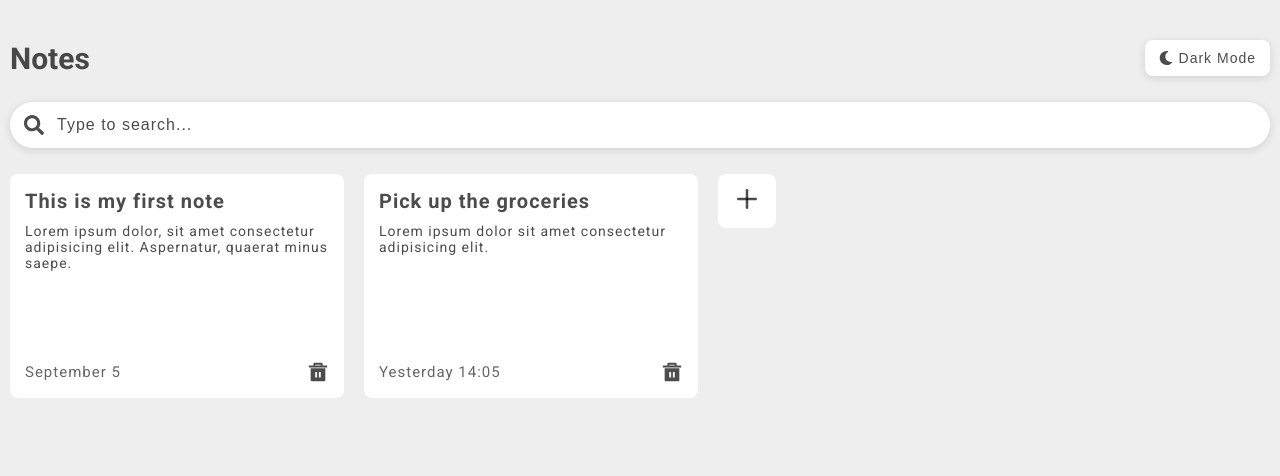
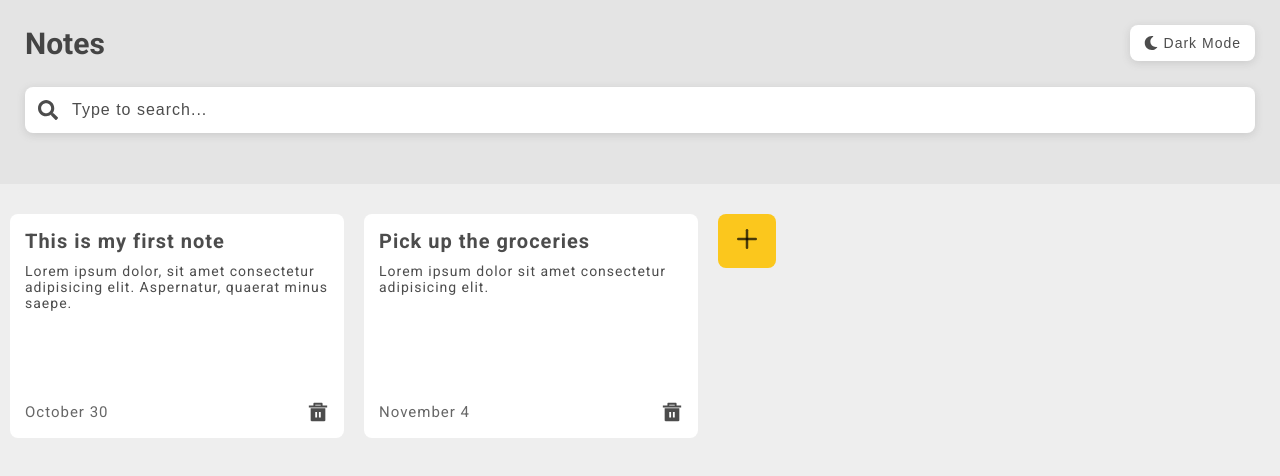
Before and after one commit to Webprojon/make-notes, a React (Vite) app: page / in a window 1280 px wide. Shown: the top 476 px of the page. Built offline with nearby package versions, Linux system fonts and the light colour scheme.

Commit message:
added current time format

```diff
--- a/src/components/AddNoteModal.jsx
+++ b/src/components/AddNoteModal.jsx
@@ -7,19 +7,67 @@ import { RiDeleteBin5Fill } from 'react-icons/ri';
 
 export default function AddNoteModal() {
   const dispatch = useDispatch();
+  const [character, setCharacter] = useState(0);
   const [noteTitle, setNoteTitle] = useState('');
   const [noteText, setNoteText] = useState('');
   const { notes } = useSelector((state) => state.global);
-
-  const handleDateGenerator = () => {
-    const today = new Date();
-    return `${today.getDate()}/${today.getMonth() + 1}/${today.getFullYear()}`;
-  };
 
   const handleIdGenerator = (prevNotes) => {
     if (prevNotes.length === 0) return 1;
     const maxId = Math.max(...prevNotes.map((note) => note.id));
     return maxId + 1;
+  };
+
+  const setCurrentTime = () => {
+    const today = new Date();
+    const yesterday = new Date(today);
+    yesterday.setDate(today.getDate() - 1);
+
+    const options = { month: 'long', day: 'numeric' };
+    const hours = String(today.getHours()).padStart(2, '0');
+    const minutes = String(today.getMinutes()).padStart(2, '0');
+
+    // localStorage'da saqlangan vaqtni o'qiymiz
+    const storedDate = localStorage.getItem('storedDate');
+    console.log(storedDate);
+
+    if (storedDate) {
+      const storedDateObj = new Date(storedDate);
+
+      // Bugungi sanani tekshiramiz
+      if (storedDateObj.toDateString() === today.toDateString()) {
+        return `Today ${hours}:${minutes}`;
+      }
+      // Kechagi sanani tekshiramiz
+      else if (storedDateObj.toDateString() === yesterday.toDateString()) {
+        return `Yesterday ${hours}:${minutes}`;
+      }
+      // 2 kundan ko'proq o'tgan sanalar uchun
+      else {
+        const formattedDate = new Intl.DateTimeFormat('en-US', options).format(
+          storedDateObj,
+        );
+        return `${formattedDate} ${hours}:${minutes}`;
+      }
+    } else {
+      // Agar localStorage bo'sh bo'lsa, hozirgi sanani saqlaymiz
+      localStorage.setItem('storedDate', today);
+      return `Today ${hours}:${minutes}`;
+    }
+  };
+
+  // Funksiyani chaqirib natijani olamiz
+  setCurrentTime();
+
+  const showCurrentTime = () => {
+    const today = new Date();
+    const options = { month: 'long' };
+    const day = today.getDate();
+    const month = new Intl.DateTimeFormat('en-US', options).format(today);
+    const hours = String(today.getHours()).padStart(2, '0');
+    const minutes = String(today.getMinutes()).padStart(2, '0');
+
+    return `${day} ${month} ${hours}:${minutes}`;
   };
 
   const handleAddNote = () => {
@@ -29,7 +77,7 @@ export default function AddNoteModal() {
           id: handleIdGenerator(notes),
           title: noteTitle,
           text: noteText,
-          date: handleDateGenerator(),
+          date: setCurrentTime(),
         }),
       );
 
@@ -41,8 +89,13 @@ export default function AddNoteModal() {
     }
   };
 
+  const handleTextArea = (e) => {
+    setNoteText(e.target.value);
+    setCharacter(e.target.value.length);
+  };
+
   return (
-    <section className="modal">
+    <main className="modal">
       <div onClick={() => dispatch(setIsOpenModal())} className="modal__head">
         <FaArrowLeftLong />
         <RiDeleteBin5Fill />
@@ -56,10 +109,12 @@ export default function AddNoteModal() {
           className="modal__add-input"
           onChange={(e) => setNoteTitle(e.target.value)}
         />
-        <p className="modal__current-time">30 October 8:42 | 0 characters</p>
+        <p className="modal__current-time">
+          {showCurrentTime()} Characters {character}
+        </p>
         <textarea
           value={noteText}
-          onChange={(e) => setNoteText(e.target.value)}
+          onChange={handleTextArea}
           placeholder="Type here"
           className="modal__add-textarea"
         ></textarea>
@@ -75,6 +130,6 @@ export default function AddNoteModal() {
           Save
         </button>
       </div>
-    </section>
+    </main>
   );
 }
--- a/src/components/MobileModal.jsx
+++ /dev/null
@@ -1,3 +0,0 @@
-export default function MobileModal() {
-  return <div>MobileModal</div>;
-}
--- a/src/components/NotesList.jsx
+++ b/src/components/NotesList.jsx
@@ -17,9 +17,13 @@ export default function NotesList() {
   );
 
   return (
-    <main className="notes__container">
-      <Header />
-      <SearchNotes />
+    <main>
+      <section className="notes__container">
+        <div className="header">
+          <Header />
+          <SearchNotes />
+        </div>
+      </section>
 
       <section className="notes__list">
         {searchedNotes.length > 0 ? (
--- a/src/redux/slices.js
+++ b/src/redux/slices.js
@@ -1,20 +1,33 @@
 import { createSlice } from '@reduxjs/toolkit';
 
-const initialState = {
-  notes: [
+const initialNotes = [
   {
     id: 1,
     title: 'This is my first note',
     text: ' Lorem ipsum dolor, sit amet consectetur adipisicing elit. Aspernatur, quaerat minus saepe.',
-      date: 'September 5',
+    date: 'October 30',
   },
   {
     id: 2,
     title: 'Pick up the groceries',
     text: 'Lorem ipsum dolor sit amet consectetur adipisicing elit.',
-      date: 'Yesterday 14:05',
+    date: 'November 4',
   },
-  ],
+];
+
+// localStorage'dan notes-ni olish funksiyasi yoki boshlang'ich qiymatni saqlash
+const loadNotesFromStorage = () => {
+  const savedNotes = localStorage.getItem('notes');
+  if (savedNotes) {
+    return JSON.parse(savedNotes);
+  } else {
+    localStorage.setItem('notes', JSON.stringify(initialNotes));
+    return initialNotes;
+  }
+};
+
+const initialState = {
+  notes: loadNotesFromStorage(),
   isOpenModal: false,
   searchNotes: '',
 };
@@ -25,10 +38,12 @@ export const globalSlices = createSlice({
   reducers: {
     setNotes: (state, action) => {
       state.notes.push(action.payload);
+      localStorage.setItem('notes', JSON.stringify(state.notes));
     },
 
     setUpdateNotes: (state, action) => {
       state.notes = state.notes.filter((note) => note.id !== action.payload);
+      localStorage.setItem('notes', JSON.stringify(state.notes));
     },
 
     setIsOpenModal: (state) => {
@@ -43,3 +58,49 @@ export const globalSlices = createSlice({
 
 export const { setNotes, setUpdateNotes, setIsOpenModal, setSearchNotes } =
   globalSlices.actions;
+
+//import { createSlice } from '@reduxjs/toolkit';
+
+//const initialState = {
+//  notes: [
+//    {
+//      id: 1,
+//      title: 'This is my first note',
+//      text: ' Lorem ipsum dolor, sit amet consectetur adipisicing elit. Aspernatur, quaerat minus saepe.',
+//      date: 'October 30',
+//    },
+//    {
+//      id: 2,
+//      title: 'Pick up the groceries',
+//      text: 'Lorem ipsum dolor sit amet consectetur adipisicing elit.',
+//      date: 'November 4',
+//    },
+//  ],
+//  isOpenModal: false,
+//  searchNotes: '',
+//};
+
+//export const globalSlices = createSlice({
+//  name: 'global',
+//  initialState,
+//  reducers: {
+//    setNotes: (state, action) => {
+//      state.notes.push(action.payload);
+//    },
+
+//    setUpdateNotes: (state, action) => {
+//      state.notes = state.notes.filter((note) => note.id !== action.payload);
+//    },
+
+//    setIsOpenModal: (state) => {
+//      state.isOpenModal = !state.isOpenModal;
+//    },
+
+//    setSearchNotes: (state, action) => {
+//      state.searchNotes = action.payload;
+//    },
+//  },
+//});
+
+//export const { setNotes, setUpdateNotes, setIsOpenModal, setSearchNotes } =
+//  globalSlices.actions;
--- a/src/styles/header.css
+++ b/src/styles/header.css
@@ -1,3 +1,8 @@
+.header {
+  max-width: 1400px;
+  margin: 0 auto;
+}
+
 .notes__header {
   display: flex;
   align-items: center;
@@ -46,7 +51,7 @@
   letter-spacing: 1px;
   font-size: 16px;
   border: none;
-  border-radius: 24px;
+  border-radius: 8px;
   outline: none;
   padding: 14px 15px 14px 47px;
   color: rgba(0, 0, 0, 0.7);
--- a/src/styles/notes.css
+++ b/src/styles/notes.css
@@ -1,13 +1,15 @@
 .notes__container {
-  max-width: 1400px;
-  margin: 40px auto;
+  background-color: #e4e4e4;
+  padding: 25px;
 }
 
 .notes__list {
+  gap: 20px;
   display: flex;
   flex-wrap: wrap;
   align-items: start;
-  gap: 20px;
+  max-width: 1400px;
+  margin: 30px auto;
 }
 
 .notes__list-card {
@@ -80,7 +82,7 @@
   cursor: pointer;
   border-radius: 8px;
   color: rgba(0, 0, 0, 0.7);
-  background-color: #ffffff;
+  background-color: #fbc71d;
 }
 
 .notes__add-plus-icon {
@@ -89,12 +91,25 @@
 
 /* Media query | Responsive */
 @media (max-width: 1300px) {
+  .notes__list {
+    padding: 0 10px;
+  }
+
   .notes__container {
-    padding: 0px 10px;
+    /*padding: 0px 10px;*/
   }
 }
 
 @media (max-width: 480px) {
+  article {
+    padding: 10px 10px 1px 10px;
+  }
+
+  .notes__list {
+    /*padding: 0 10px;*/
+    margin-top: 15px;
+  }
+
   .notes__list-card {
     padding: 10px;
     width: 100%;
@@ -117,7 +132,6 @@
   }
 
   .notes__list-text {
-    /*height: 3vh;*/
     margin: 3px 0 0 0;
     overflow: hidden;
     white-space: nowrap;
```
Lines whose indentation alone changed are shown as unchanged.
